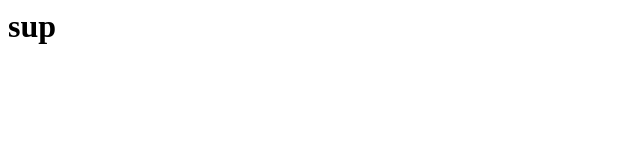
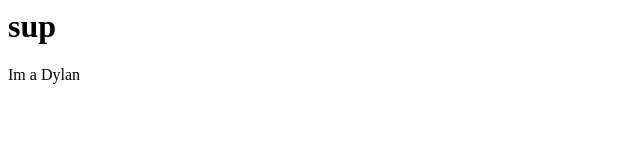
Before and after one commit to GreenKnight3332/GreenKnight3332.github.io, a plain HTML site: page index.html in a window 1280 px wide. Shown: the full height of the page, 0-640 px from the left. Drawn offline with Linux system fonts and the light colour scheme.

Commit message:
Update index.html

```diff
--- a/index.html
+++ b/index.html
@@ -1 +1,2 @@
 <h1>sup</h1>
+<p>Im a Dylan </p>
```
